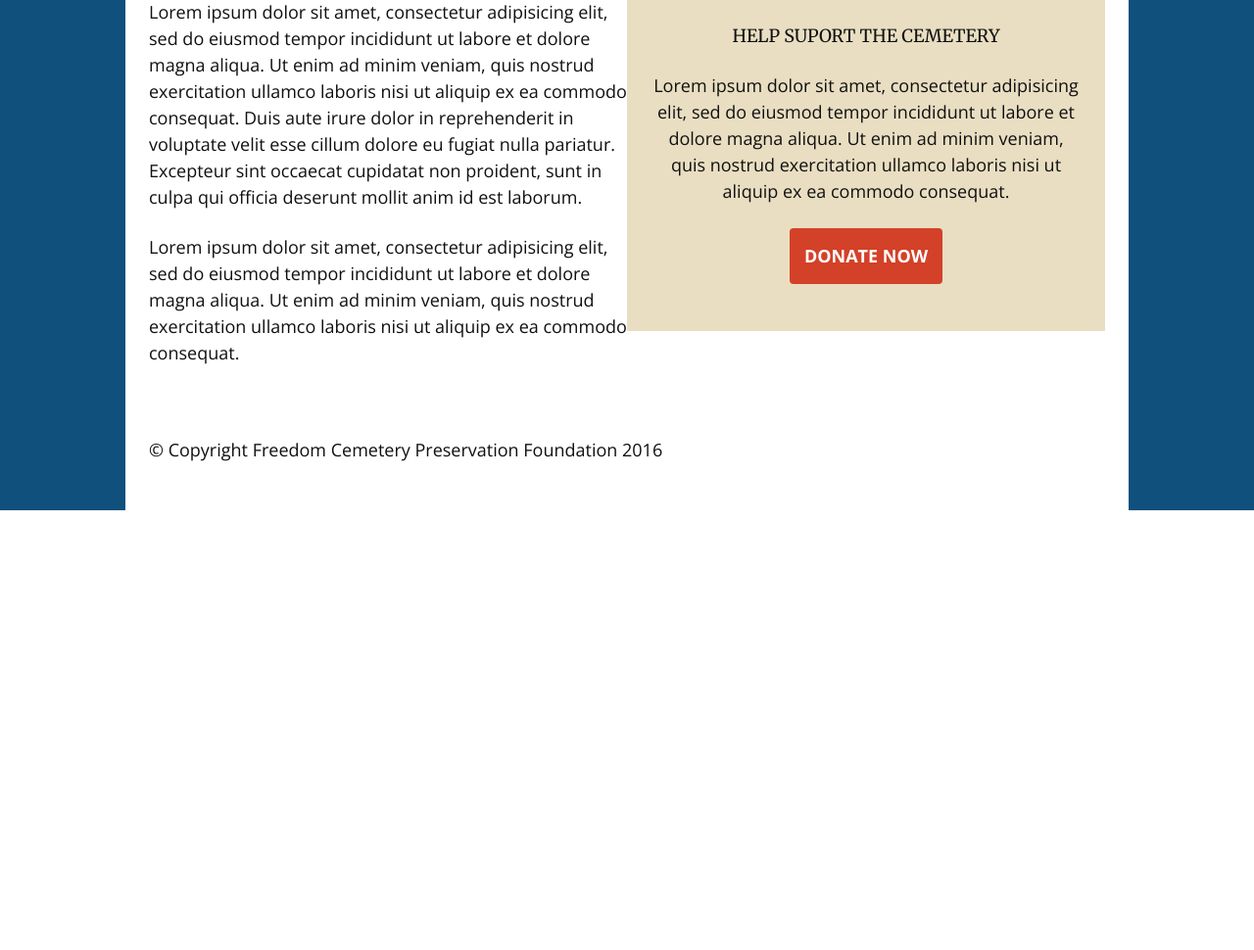
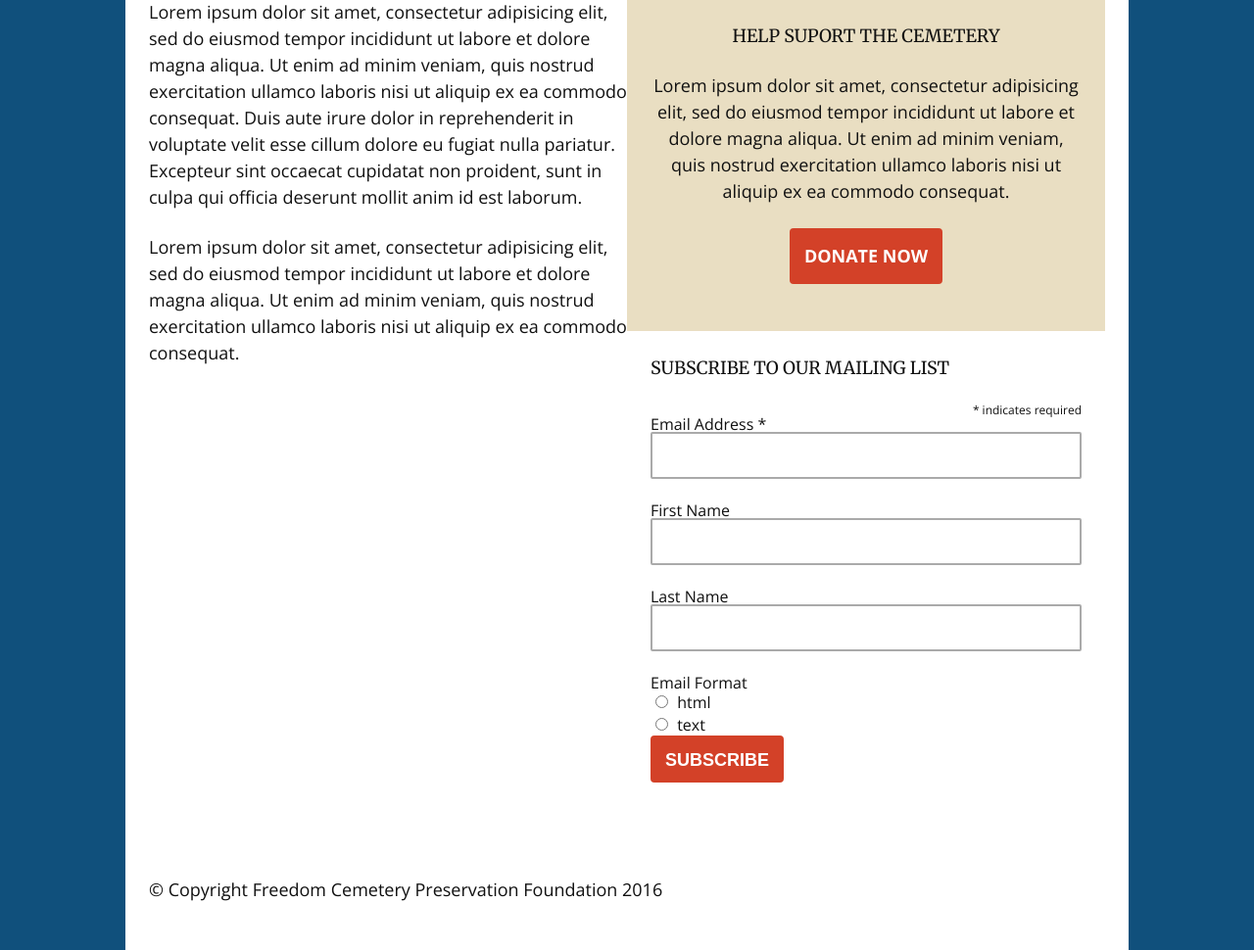
Before and after one commit to FreedomCemetery/freedomcemetery.github.io, a PHP site: page / in a window 1280 px wide. Shown: the part 801-1771 px from the top of the page at 98% size. Before the commit the page ends 1322 px from the top, so only its background shows below. Run offline with PHP 8.4, Linux system fonts and the light colour scheme.

Commit message:
mailchimp form

```diff
--- a/index.html
+++ b/index.html
@@ -63,6 +63,50 @@
                     consequat.</p>
                     <p><a class="button" href="" id='donateBtn'>Donate now</a></p>
                 </div>
+                <div class="col-1-2">
+                    <!-- Begin MailChimp Signup Form -->
+                    <div id="mc_embed_signup">
+                        <form action="//FreedomCemetery.us13.list-manage.com/subscribe/post?u=e535a6fee1254d335450b196e&amp;id=6f8d0c9e52" method="post" id="mc-embedded-subscribe-form" name="mc-embedded-subscribe-form" class="validate" target="_blank" novalidate>
+                            <div id="mc_embed_signup_scroll">
+                                <h2>Subscribe to our mailing list</h2>
+                                <div class="indicates-required"><span class="asterisk">*</span> indicates required</div>
+                                <div class="mc-field-group">
+                                    <label for="mce-EMAIL">Email Address  <span class="asterisk">*</span>
+                                </label>
+                                    <input type="email" value="" name="EMAIL" class="required email" id="mce-EMAIL">
+                                </div>
+                                <div class="mc-field-group">
+                                    <label for="mce-FNAME">First Name </label>
+                                    <input type="text" value="" name="FNAME" class="" id="mce-FNAME">
+                                </div>
+                                <div class="mc-field-group">
+                                    <label for="mce-LNAME">Last Name </label>
+                                    <input type="text" value="" name="LNAME" class="" id="mce-LNAME">
+                                </div>
+                                <div class="mc-field-group input-group">
+                                    <strong>Email Format </strong>
+                                    <ul>
+                                        <li>
+                                            <input type="radio" value="html" name="EMAILTYPE" id="mce-EMAILTYPE-0">
+                                            <label for="mce-EMAILTYPE-0">html</label>
+                                        </li>
+                                        <li>
+                                            <input type="radio" value="text" name="EMAILTYPE" id="mce-EMAILTYPE-1">
+                                            <label for="mce-EMAILTYPE-1">text</label>
+                                        </li>
+                                    </ul>
+                                </div>
+                                <div id="mce-responses" class="clear">
+                                    <div class="response" id="mce-error-response" style="display:none"></div>
+                                    <div class="response" id="mce-success-response" style="display:none"></div>
+                                </div>    <!-- real people should not fill this in and expect good things - do not remove this or risk form bot signups-->
+                                <div style="position: absolute; left: -5000px;" aria-hidden="true"><input type="text" name="b_e535a6fee1254d335450b196e_6f8d0c9e52" tabindex="-1" value=""></div>
+                                <div class="clear"><input type="submit" value="Subscribe" name="subscribe" id="mc-embedded-subscribe" class="button"></div>
+                            </div>
+                        </form>
+                    </div>
+                    <!--End mc_embed_signup-->
+                </div>
             </section>
 
             <footer class="col-1-1 padding_24 bg_grey txt_white">
--- a/style.css
+++ b/style.css
@@ -164,9 +164,8 @@ nav { display: inline; float: right !important; }
     display: inline-block;
 }
 
-.button:hover, .submit:hover {
+.donate-card .button:hover, .submit:hover {
     padding: 12px;
-
     border-color: #fff;
     color: #fff !important;
     font-weight: bold;
@@ -175,7 +174,26 @@ nav { display: inline; float: right !important; }
     text-decoration: none;
 }
 
-/* CONTACT FORM */
+/* MAILCHIMP FORM */
+.indicates-required {
+    font-size: 12px;
+    text-align: right;
+}
+.mc-field-group {
+    clear: left;
+    width: 100%;
+}
+.mc-field-group input[type='text'],
+.mc-field-group input[type='email'] {
+	width: 100%;
+}
+.mc-field-group input[type='radio'] {
+	-webkit-appearance: radio;
+	height: auto;
+	margin: 5px;
+}
+
+/* FORMS */
 label {
     margin-bottom: 12px;
 }
```
Lines whose indentation alone changed are shown as unchanged.
